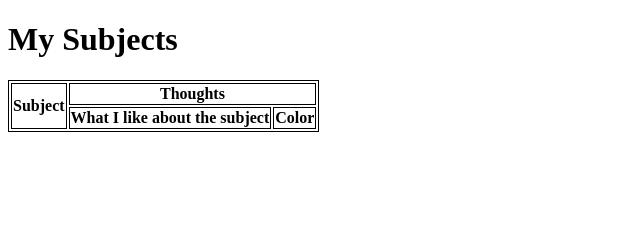
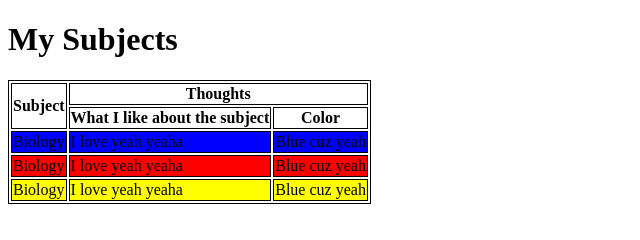
Before and after one commit to LowkeyAdmirerforH/Potassium-Lab3-Lapasaran, a plain HTML site: page subjects.html in a window 1280 px wide. Shown: the whole page, without its empty margins (0-640 px from the left). Drawn offline with Linux system fonts and the light colour scheme.

Commit message:
Update subjects.html

```diff
--- a/subjects.html
+++ b/subjects.html
@@ -19,6 +19,22 @@
 			<tr>
 				<th style="border: 1px solid black;">What I like about the subject</th>
 				<th style="border: 1px solid black;">Color</th>
+			</tr>
+			<tr>
+				<td style="border: 1px solid black; background-color: blue;">Biology</td>
+				<td style="border: 1px solid black; background-color: blue;">I love yeah yeaha</td>
+				<td style="border: 1px solid black; background-color: blue;">Blue cuz yeah</td>
+			</tr>
+			<tr>
+				<td style="border: 1px solid black; background-color: red;">Biology</td>
+				<td style="border: 1px solid black; background-color: red;">I love yeah yeaha</td>
+				<td style="border: 1px solid black; background-color: red;">Blue cuz yeah</td>
+			</tr>
+			<tr>
+				<td style="border: 1px solid black; background-color: yellow;">Biology</td>
+				<td style="border: 1px solid black; background-color: yellow;">I love yeah yeaha</td>
+				<td style="border: 1px solid black; background-color: yellow;">Blue cuz yeah</td>
+			</tr>
 		</table>
 	</body>
 </html>
```
